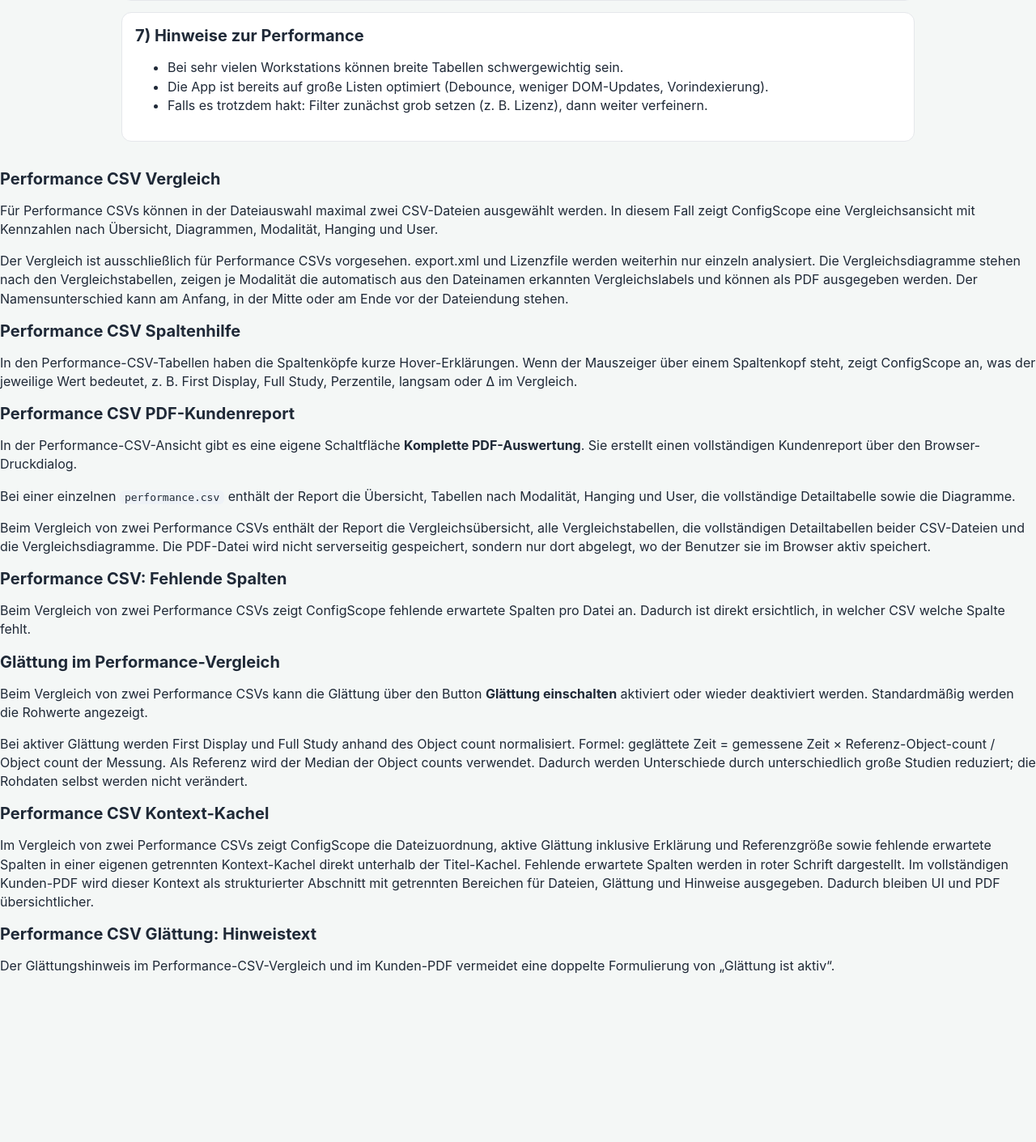
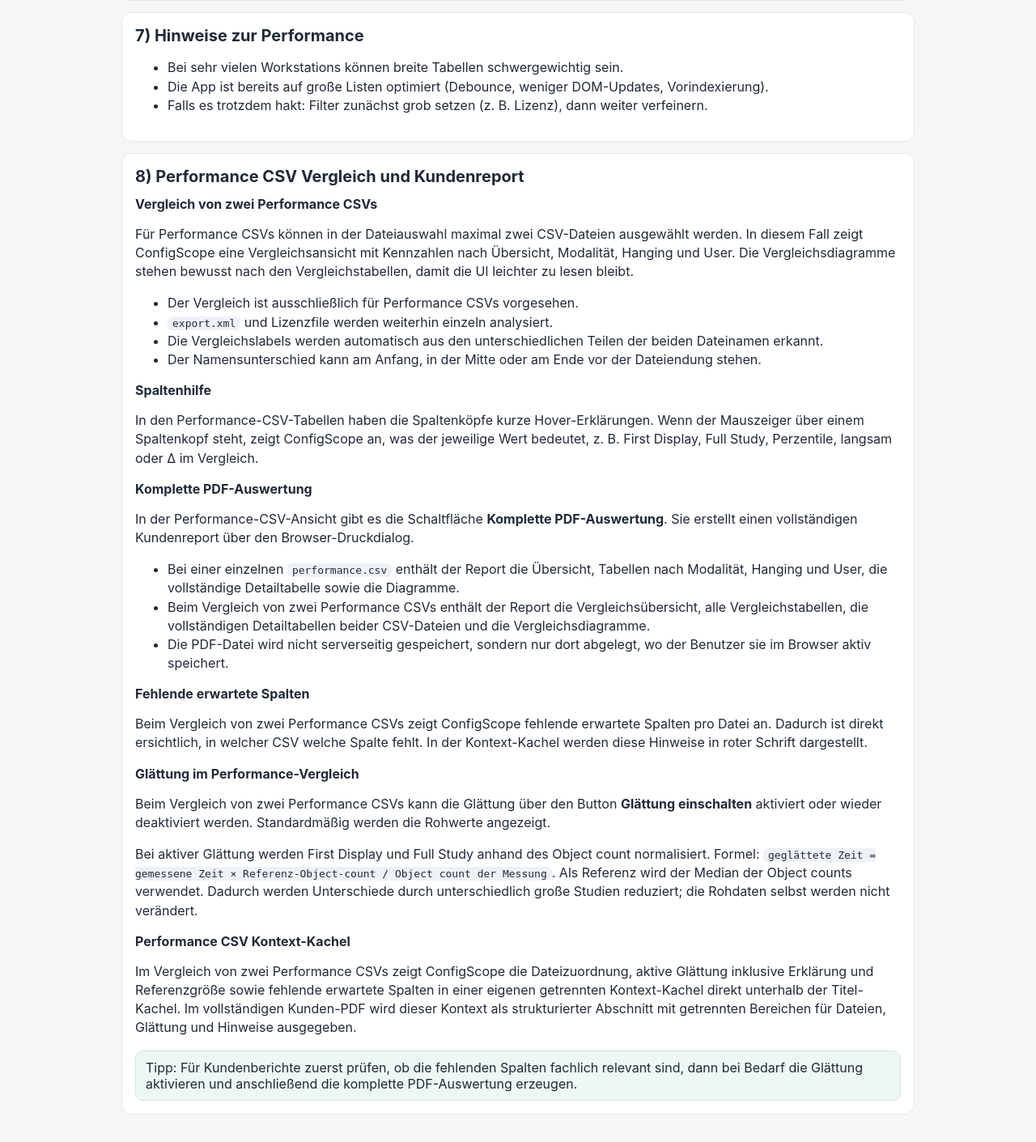
Before and after one commit to syschelle/XMLAnalyzer, a Flask app: page /anleitung in a window 1280 px wide. Shown: the part 2124-3535 px from the top of the page at 81% size. Before the commit the page ends 3327 px from the top, so only its background shows below. Run offline with Flask 3, Linux system fonts and the light colour scheme; some libraries are stand-ins or nearby versions.

Commit message:
Fix German guide formatting for Performance CSV section

```diff
--- a/webapp/app.py
+++ b/webapp/app.py
@@ -20,7 +20,7 @@ import csv
 app = Flask(__name__)
 app.config['MAX_CONTENT_LENGTH'] = 200 * 1024 * 1024  # 200 MB
 
-APP_VERSION = "v0.168"
+APP_VERSION = "v0.169"
 app.jinja_env.globals["APP_VERSION"] = APP_VERSION
 
 
@@ -3574,7 +3574,7 @@ permissions:
 env:
   REGISTRY: ghcr.io
   IMAGE_NAME: export-xml-web
-  APP_VERSION: v0.168
+  APP_VERSION: v0.169
 
 jobs:
   build-export-xml-web:
@@ -3719,6 +3719,10 @@ In the two-file Performance CSV comparison, file labels, smoothing details, the
 
 The smoothing context now avoids duplicate active-state wording in the UI and the complete PDF report.
 
+## German guide formatting
+
+The German guide now keeps the Performance CSV comparison section inside the same card-based layout as the previous guide sections.
+
 ## Local start with build from source
 Use this variant when Docker should build the image locally from `webapp/Dockerfile`.
 
@@ -3754,7 +3758,7 @@ webapp/Dockerfile
 
 The workflow pushes these tags to GitHub Container Registry:
 
-- `v0.168`
+- `v0.169`
 - `sha-<short-sha>`
 - `latest` for the current published image
 - the Git tag name when a `v*` tag is pushed
--- a/webapp/templates/anleitung.html
+++ b/webapp/templates/anleitung.html
@@ -109,32 +109,45 @@
         <li>Falls es trotzdem hakt: Filter zunächst grob setzen (z. B. Lizenz), dann weiter verfeinern.</li>
       </ul>
     </div>
+
+    <div class="card">
+      <h2>8) Performance CSV Vergleich und Kundenreport</h2>
+
+      <h3>Vergleich von zwei Performance CSVs</h3>
+      <p>Für Performance CSVs können in der Dateiauswahl maximal zwei CSV-Dateien ausgewählt werden. In diesem Fall zeigt ConfigScope eine Vergleichsansicht mit Kennzahlen nach Übersicht, Modalität, Hanging und User. Die Vergleichsdiagramme stehen bewusst nach den Vergleichstabellen, damit die UI leichter zu lesen bleibt.</p>
+      <ul>
+        <li>Der Vergleich ist ausschließlich für Performance CSVs vorgesehen.</li>
+        <li><code>export.xml</code> und Lizenzfile werden weiterhin einzeln analysiert.</li>
+        <li>Die Vergleichslabels werden automatisch aus den unterschiedlichen Teilen der beiden Dateinamen erkannt.</li>
+        <li>Der Namensunterschied kann am Anfang, in der Mitte oder am Ende vor der Dateiendung stehen.</li>
+      </ul>
+
+      <h3>Spaltenhilfe</h3>
+      <p>In den Performance-CSV-Tabellen haben die Spaltenköpfe kurze Hover-Erklärungen. Wenn der Mauszeiger über einem Spaltenkopf steht, zeigt ConfigScope an, was der jeweilige Wert bedeutet, z. B. First Display, Full Study, Perzentile, langsam oder Δ im Vergleich.</p>
+
+      <h3>Komplette PDF-Auswertung</h3>
+      <p>In der Performance-CSV-Ansicht gibt es die Schaltfläche <strong>Komplette PDF-Auswertung</strong>. Sie erstellt einen vollständigen Kundenreport über den Browser-Druckdialog.</p>
+      <ul>
+        <li>Bei einer einzelnen <code>performance.csv</code> enthält der Report die Übersicht, Tabellen nach Modalität, Hanging und User, die vollständige Detailtabelle sowie die Diagramme.</li>
+        <li>Beim Vergleich von zwei Performance CSVs enthält der Report die Vergleichsübersicht, alle Vergleichstabellen, die vollständigen Detailtabellen beider CSV-Dateien und die Vergleichsdiagramme.</li>
+        <li>Die PDF-Datei wird nicht serverseitig gespeichert, sondern nur dort abgelegt, wo der Benutzer sie im Browser aktiv speichert.</li>
+      </ul>
+
+      <h3>Fehlende erwartete Spalten</h3>
+      <p>Beim Vergleich von zwei Performance CSVs zeigt ConfigScope fehlende erwartete Spalten pro Datei an. Dadurch ist direkt ersichtlich, in welcher CSV welche Spalte fehlt. In der Kontext-Kachel werden diese Hinweise in roter Schrift dargestellt.</p>
+
+      <h3>Glättung im Performance-Vergleich</h3>
+      <p>Beim Vergleich von zwei Performance CSVs kann die Glättung über den Button <strong>Glättung einschalten</strong> aktiviert oder wieder deaktiviert werden. Standardmäßig werden die Rohwerte angezeigt.</p>
+      <p>Bei aktiver Glättung werden First Display und Full Study anhand des Object count normalisiert. Formel: <code>geglättete Zeit = gemessene Zeit × Referenz-Object-count / Object count der Messung</code>. Als Referenz wird der Median der Object counts verwendet. Dadurch werden Unterschiede durch unterschiedlich große Studien reduziert; die Rohdaten selbst werden nicht verändert.</p>
+
+      <h3>Performance CSV Kontext-Kachel</h3>
+      <p>Im Vergleich von zwei Performance CSVs zeigt ConfigScope die Dateizuordnung, aktive Glättung inklusive Erklärung und Referenzgröße sowie fehlende erwartete Spalten in einer eigenen getrennten Kontext-Kachel direkt unterhalb der Titel-Kachel. Im vollständigen Kunden-PDF wird dieser Kontext als strukturierter Abschnitt mit getrennten Bereichen für Dateien, Glättung und Hinweise ausgegeben.</p>
+
+      <div class="tip">
+        Tipp: Für Kundenberichte zuerst prüfen, ob die fehlenden Spalten fachlich relevant sind, dann bei Bedarf die Glättung aktivieren und anschließend die komplette PDF-Auswertung erzeugen.
+      </div>
+    </div>
   </div>
 
-  <h2>Performance CSV Vergleich</h2>
-  <p>Für Performance CSVs können in der Dateiauswahl maximal zwei CSV-Dateien ausgewählt werden. In diesem Fall zeigt ConfigScope eine Vergleichsansicht mit Kennzahlen nach Übersicht, Diagrammen, Modalität, Hanging und User.</p>
-  <p>Der Vergleich ist ausschließlich für Performance CSVs vorgesehen. export.xml und Lizenzfile werden weiterhin nur einzeln analysiert. Die Vergleichsdiagramme stehen nach den Vergleichstabellen, zeigen je Modalität die automatisch aus den Dateinamen erkannten Vergleichslabels und können als PDF ausgegeben werden. Der Namensunterschied kann am Anfang, in der Mitte oder am Ende vor der Dateiendung stehen.</p>
-
-  <h2>Performance CSV Spaltenhilfe</h2>
-  <p>In den Performance-CSV-Tabellen haben die Spaltenköpfe kurze Hover-Erklärungen. Wenn der Mauszeiger über einem Spaltenkopf steht, zeigt ConfigScope an, was der jeweilige Wert bedeutet, z. B. First Display, Full Study, Perzentile, langsam oder Δ im Vergleich.</p>
-
-      <h2>Performance CSV PDF-Kundenreport</h2>
-      <p>In der Performance-CSV-Ansicht gibt es eine eigene Schaltfläche <strong>Komplette PDF-Auswertung</strong>. Sie erstellt einen vollständigen Kundenreport über den Browser-Druckdialog.</p>
-      <p>Bei einer einzelnen <code>performance.csv</code> enthält der Report die Übersicht, Tabellen nach Modalität, Hanging und User, die vollständige Detailtabelle sowie die Diagramme.</p>
-      <p>Beim Vergleich von zwei Performance CSVs enthält der Report die Vergleichsübersicht, alle Vergleichstabellen, die vollständigen Detailtabellen beider CSV-Dateien und die Vergleichsdiagramme. Die PDF-Datei wird nicht serverseitig gespeichert, sondern nur dort abgelegt, wo der Benutzer sie im Browser aktiv speichert.</p>
-
-
-  <h2>Performance CSV: Fehlende Spalten</h2>
-  <p>Beim Vergleich von zwei Performance CSVs zeigt ConfigScope fehlende erwartete Spalten pro Datei an. Dadurch ist direkt ersichtlich, in welcher CSV welche Spalte fehlt.</p>
-
-  <h2>Glättung im Performance-Vergleich</h2>
-  <p>Beim Vergleich von zwei Performance CSVs kann die Glättung über den Button <strong>Glättung einschalten</strong> aktiviert oder wieder deaktiviert werden. Standardmäßig werden die Rohwerte angezeigt.</p>
-  <p>Bei aktiver Glättung werden First Display und Full Study anhand des Object count normalisiert. Formel: geglättete Zeit = gemessene Zeit × Referenz-Object-count / Object count der Messung. Als Referenz wird der Median der Object counts verwendet. Dadurch werden Unterschiede durch unterschiedlich große Studien reduziert; die Rohdaten selbst werden nicht verändert.</p>
-
-  <h2>Performance CSV Kontext-Kachel</h2>
-  <p>Im Vergleich von zwei Performance CSVs zeigt ConfigScope die Dateizuordnung, aktive Glättung inklusive Erklärung und Referenzgröße sowie fehlende erwartete Spalten in einer eigenen getrennten Kontext-Kachel direkt unterhalb der Titel-Kachel. Fehlende erwartete Spalten werden in roter Schrift dargestellt. Im vollständigen Kunden-PDF wird dieser Kontext als strukturierter Abschnitt mit getrennten Bereichen für Dateien, Glättung und Hinweise ausgegeben. Dadurch bleiben UI und PDF übersichtlicher.</p>
-
-  <h2>Performance CSV Glättung: Hinweistext</h2>
-  <p>Der Glättungshinweis im Performance-CSV-Vergleich und im Kunden-PDF vermeidet eine doppelte Formulierung von „Glättung ist aktiv“.</p>
 </body>
 </html>
```
Also changed, not shown: INSTALL_EN.md (+5 -1 lines), .github/workflows/docker-images.yml.
